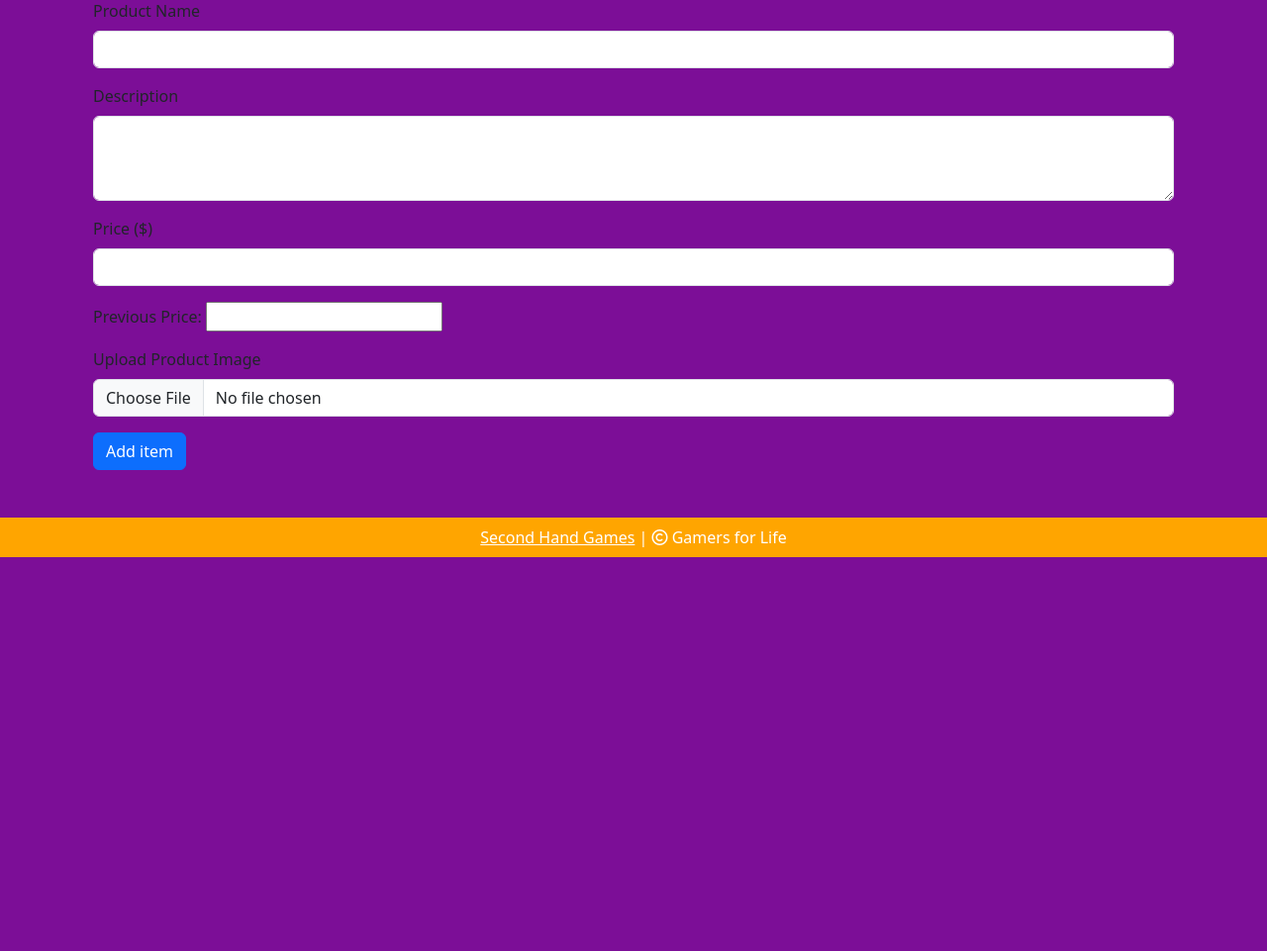
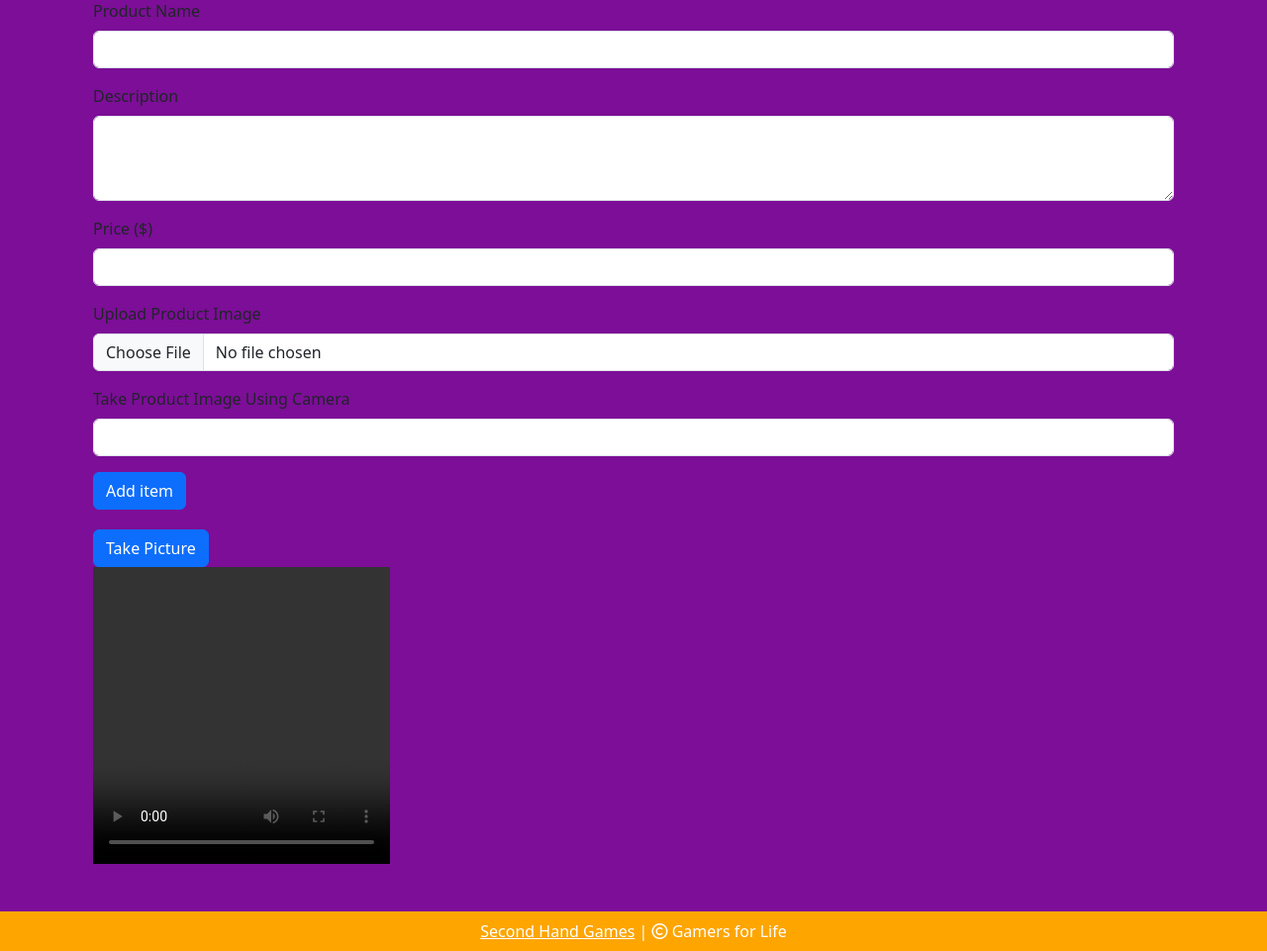
Before and after one commit to Natalie-LG05/Second-Hand-Games, a Flask app: page /add-item in a window 1280 px wide. Shown: the part 184-1145 px from the top of the page at 99% size. Before the commit the page ends 747 px from the top, so only its background shows below. Run offline with Flask 3, Linux system fonts and the light colour scheme; the visitor is signed in with stand-in values (Sample User, id 1); a map, chart or similar area stays blank; some libraries are stand-ins or nearby versions.

Commit message:
added camera functionality to add-shop-items

```diff
--- a/website/admin.py
+++ b/website/admin.py
@@ -23,11 +23,8 @@ def add_shop_items():
         if form.validate_on_submit():
             product_name = form.product_name.data
             current_price = form.current_price.data
-            previous_price = form.previous_price.data
-            in_stock = form.in_stock.data
-            flash_sale = form.flash_sale.data
 
-            file = form.product_picture.data
+            file = form.product_picture_file.data
 
             file_name = secure_filename(file.filename)
 
--- a/website/forms.py
+++ b/website/forms.py
@@ -29,10 +29,8 @@ class PasswordChangeForm(FlaskForm):
 class ShopItemsForm(FlaskForm):
     product_name = StringField('Name of Product', validators=[DataRequired()])
     current_price = FloatField('Current Price', validators=[DataRequired()])
-    previous_price = FloatField('Previous Price', validators=[DataRequired()])
-    in_stock = IntegerField('In Stock', validators=[DataRequired(), NumberRange(min=0)])
-    product_picture = FileField('Product Picture', validators=[DataRequired()])
-    flash_sale = BooleanField('Flash Sale')
+    product_picture_file = FileField('Product Picture File')
+    product_picture_camera = StringField('Product Picture Camera')
 
     add_product = SubmitField('Add Product')
     update_product = SubmitField('Update')
--- /dev/null
+++ b/website/static/CSS/template-styles/add-shop-items.css
@@ -0,0 +1,20 @@
+#capture-button {
+  margin-top: 20px;
+  margin-bottom: 0;
+}
+
+.camera-display-div {
+  display: grid;
+  grid-template-columns: 300px 300px;
+  align-items: center;
+  column-gap: 20px;
+  margin-top: 0;
+}
+
+#player {
+  padding-top: 0;
+}
+
+#canvas {
+  padding-top: 0;
+}
--- /dev/null
+++ b/website/static/js/camera.js
@@ -0,0 +1,21 @@
+const player = document.getElementById('player');
+const canvas = document.getElementById('canvas');
+const context = canvas.getContext('2d');
+const captureButton = document.getElementById('capture-button');
+const formCameraInput = document.querySelector('#camera-input-div #camera_input');
+
+const constraints = {
+    video: true,
+};
+
+captureButton.addEventListener('click', () => {
+// Draw the video frame to the canvas.
+    context.drawImage(player, 0, 0, canvas.width, canvas.height);
+    const imageDataURL = canvas.toDataURL('image/png');
+    formCameraInput.value = imageDataURL;
+});
+
+// Attach the video stream to the video element and autoplay.
+navigator.mediaDevices.getUserMedia(constraints).then((stream) => {
+    player.srcObject = stream;
+});
--- a/website/templates/add_shop_items.html
+++ b/website/templates/add_shop_items.html
@@ -2,8 +2,11 @@
 {% extends 'base.html' %}
 {% block content %}
 
+<link rel="stylesheet" href="{{ url_for('static', filename='css/template-styles/add-shop-items.css') }}">
+
 <div class="container mt-5">
     <h2>Add Shop Items</h2>
+
     <form method="POST" enctype="multipart/form-data">
         <div class="mb-3">
             <label for="name" class="form-label">Product Name</label>
@@ -21,18 +24,25 @@
         </div>
 
         <div class="mb-3">
-            <label for="previous_price">Previous Price:</label>
-            <input type="number" step="0.01" name="previous_price" id="previous_price">
-            <br>
+            <label for="image" class="form-label">Upload Product Image</label>
+            <input class="form-control" type="file" id="image_file" name="image_file" accept="image/*">
         </div>
 
-        <div class="mb-3">
-            <label for="image" class="form-label">Upload Product Image</label>
-            <input class="form-control" type="file" id="image" name="image" id="image" accept="image/*" required>
+        <div class="mb-3" id="camera-input-div">
+            <label for="camera" class="form-label">Take Product Image Using Camera</label>
+            <input class="form-control" type="text" id="camera_input" name="camera_input">
         </div>
-
         <button type="submit" class="btn btn-primary">Add item</button>
     </form>
+
+    <button id="capture-button" class="btn btn-primary">Take Picture</button>
+    <div class="camera-display-div">
+        <video id="player" height="300" width="300" controls playsinline autoplay></video>
+        <canvas id="canvas" width="300" height="225"></canvas>
+    </div>
+
+    <script src="{{ url_for( 'static', filename='js/camera.js') }}"></script>
 </div>
 
+
 {% endblock %}
--- a/website/views.py
+++ b/website/views.py
@@ -11,7 +11,9 @@ from werkzeug.security import check_password_hash, generate_password_hash
 from PIL import Image, ImageOps
 from flask_mail import Message, Mail
 from . import mail
-##############################################################################################################################################
+import base64
+from .forms import ShopItemsForm
+
 
 views = Blueprint('views', __name__)
 
@@ -19,11 +21,12 @@ API_PUBLISHABLE_KEY = 'YOUR_PUBLISHABLE_KEY'
 
 API_TOKEN = 'YOUR_API_TOKEN'
 
-##############################################################################################################################################
+
 def allowed_file(filename):
     return '.' in filename and \
             filename.rsplit('.',1)[1].lower() in {'png', 'jpg', 'jpeg', 'gif'}
-##############################################################################################################################################
+
+
 @views.route('/')
 def home():
 
@@ -31,7 +34,8 @@ def home():
 
     return render_template('home.html', items=items, cart=Cart.query.filter_by(user_id=current_user.id).all()
                            if current_user.is_authenticated else [])
-##############################################################################################################################################
+
+
 @views.route('/contact', methods=['GET','POST'])
 def contact():
     if request.method =='POST':
@@ -54,7 +58,6 @@ def contact():
     return render_template('contact.html')
 
 
-##############################################################################################################################################
 @views.route('/update_profile', methods=['POST'])
 @login_required
 def update_profile():
@@ -74,7 +77,8 @@ def update_profile():
         flash(f"Error updating profile: {e}", category='error')
 
     return redirect(url_for('views.profile'))
-##############################################################################################################################################
+
+
 @views.route('/change_password', methods=['POST'])
 @login_required
 def change_password():
@@ -100,7 +104,8 @@ def change_password():
         flash('Current password is incorrect.', category='error')
 
     return redirect(url_for('views.profile'))
-##############################################################################################################################################
+
+
 @views.route('/view_product/<int:product_id>')
 def view_product(product_id):
     product = Product.query.get_or_404(product_id)
@@ -114,50 +119,83 @@ def view_product(product_id):
         session['recently_viewed'] = recently_viewed
 
     return render_template('product_details.html', product=product)
-##############################################################################################################################################
+
+
 @views.route('/add-item',methods=['GET','POST'])
 @login_required
 def add_item():
     if request.method == 'POST':
+        print('form_submitted!')
+
         name = request.form.get('name')
         price = request.form.get('price')
         description = request.form.get('description')
-        image_file = request.files.get('image')
 
-        if not name or not price or not image_file:
+        # At least one of these fields is required to have data; if both have data than:
+        #   an uploaded image takes priority over an image taken with the user's camera via the website's interface
+        image_file = request.files.get('image_file')
+        image_data = request.form.get('camera_input')
+
+        if (not name) or (not price) or ((not image_file) and (not image_data)):  # requires that image_file or image_data is entered
             flash('Name, price, and image are required.',category='error')
             return render_template('add_shop_items.html', user=current_user)
 
-        if image_file and allowed_file(image_file.filename):
-            filename = secure_filename(image_file.filename)
-            filepath = os.path.join(app.config['UPLOAD_FOLDER'], filename)
-            os.makedirs(app.config['UPLOAD_FOLDER'], exist_ok=True)
+        image_bytes = None  # Defaults to None: when an image is uploaded
+        if image_file:
+            # If an image was uploaded, check that it is a valid file
+            if not allowed_file(image_file.filename):
+                flash('Invalid image format', category='error')
+        elif not image_file:
+            # If no image was uploaded, then use the image data from the image taken with the user's camera
+            image_data = image_data.split(',')[1]
+            image_bytes = base64.b64decode(image_data)
+
+        # Determine the filepath for the uploaded/taken image to be saved to within the server
+        # First, count the number of files in the uploads folder; the filename will be one higher than that amount
+        #   to ensure unique file names
+        files = os.listdir(app.config['UPLOAD_FOLDER'])
+        num_files = len(files)
+
+        filename = secure_filename(f'image_upload_{num_files+1}')
+        filepath = os.path.join(app.config['UPLOAD_FOLDER'], filename)
+        os.makedirs(app.config['UPLOAD_FOLDER'], exist_ok=True)
+
+        if image_file:
             image_file.save(filepath)
+        elif image_bytes:
+            # If no image was uploaded, then an image was taken using the user's camera
+            # Writes the image data bytes to the file
+            with open(filepath, 'w') as _:
+                pass
+            with open(filepath, 'wb') as f:
+                f.write(image_bytes)
 
-            try:
-                price = float(price)
-                previous_price_input = request.form.get('previous_price')
-                previous_price = float(previous_price_input) if previous_price_input else None
-                new_item = Product(
-                    product_name=name,
-                    current_price=price,
-                    description=description,
-                    image=filename, # saves the name not the path,
-                    user_id=current_user.id,
-                    previous_price=previous_price
-                )
-                db.session.add(new_item)
-                db.session.commit()
-                flash('Item added successfully!', category='success')
-                return redirect(url_for('views.shop'))
-            except ValueError:
-                flash('Invalid price format', category='error')
+        try:
+            price = float(price)
 
-        else:
-            flash('Invalid image format', category='error')
+            # Code to generate the AI price rating goes around here
+            # price_rating = 0
+
+            new_item = Product(
+                product_name=name,
+                current_price=price,
+                description=description,
+                image=filename,  # saves the name not the path,
+                user_id=current_user.id,
+
+                # Once the DB models are updated, the price rating will go here
+                # price_rating=price_rating,
+            )
+            db.session.add(new_item)
+            db.session.commit()
+            flash('Item added successfully!', category='success')
+            return redirect(url_for('views.shop'))
+        except ValueError:
+            flash('Invalid price format', category='error')
 
     return render_template('add_shop_items.html', user=current_user)
-##############################################################################################################################################
+
+
 @views.route('/profile', methods=['GET','POST'])
 @login_required
 def profile():
@@ -189,17 +227,20 @@ def profile():
         return redirect(url_for('views.profile'))
 
     return render_template('profile.html', user=current_user, orders=orders, recently_viewed=recently_viewed)
-##############################################################################################################################################
+
+
 @views.route('/shop')
 def shop():
     products = Product.query.all()
     return render_template('shop.html', products=products)
-##############################################################################################################################################
+
+
 @views.route('/product/<int:product_id>')
 def product_details(product_id):
     product = Product.query.get_or_404(product_id)
     return render_template('product_details.html', product=product)
-##############################################################################################################################################
+
+
 @views.route('/add-to-cart/<int:item_id>', methods=['POST'])
 @login_required
 def add_to_cart(item_id):
@@ -216,18 +257,21 @@ def add_to_cart(item_id):
         print(f"added to cart: {product.product_name}")
 
     return redirect(url_for('views.show_cart'))
-##############################################################################################################################################
+
+
 @views.route('/debug_cart')
 def debug_cart():
     cart_items = Cart.query.all()
     return "<br>".join([f"User: {item.user_id}, Product: {item.product_id}, Quantity: {item.quantity}" for item in cart_items])
-##############################################################################################################################################
+
+
 @views.route('/cart')
 @login_required
 def show_cart():
     cart_items = Cart.query.filter_by(user_id=current_user.id).all()
     return render_template('cart.html', cart=cart_items)
-##############################################################################################################################################
+
+
 @views.route('/pluscart')
 @login_required
 def plus_cart():
@@ -251,7 +295,8 @@ def plus_cart():
         }
 
         return jsonify(data)
-##############################################################################################################################################
+
+
 @views.route('/minuscart')
 @login_required
 def minus_cart():
@@ -275,7 +320,8 @@ def minus_cart():
         }
 
         return jsonify(data)
-##############################################################################################################################################
+
+
 @views.route('removecart')
 @login_required
 def remove_cart():
@@ -299,7 +345,8 @@ def remove_cart():
         }
 
         return jsonify(data)
-##############################################################################################################################################
+
+
 @views.route('/add-to-wishlist/<int:product_id>', methods=['POST'])
 @login_required
 def add_to_wishlist(product_id):
@@ -317,13 +364,15 @@ def add_to_wishlist(product_id):
         flash('This product is already in your wishlist.', category='warning')
 
     return redirect(url_for('views.product_details', product_id=product.id))
-##############################################################################################################################################
+
+
 @views.route('/wishlist')
 @login_required
 def wishlist():
     wishlist_items = Wishlist.query.filter_by(user_id=current_user.id).all()
     return render_template('wishlist.html', wishlist=wishlist_items)
-##############################################################################################################################################
+
+
 @views.route('/remove-from-wishlist/<int:item_id>', methods=['POST'])
 @ login_required
 def remove_from_wishlist(item_id):
@@ -337,7 +386,8 @@ def remove_from_wishlist(item_id):
         flash('You are not authorized to remove this item', category='danger')
 
     return redirect(url_for('views.wishlist'))
-##############################################################################################################################################
+
+
 @views.route('/place-order')
 @login_required
 def place_order():
@@ -382,13 +432,15 @@ def place_order():
     else:
         flash('Your cart is Empty')
         return redirect('/')
-##############################################################################################################################################
+
+
 @views.route('/orders')
 @login_required
 def order():
     orders = Order.query.filter_by(user_id=current_user.id).all()
     return render_template('orders.html', orders=orders)
-##############################################################################################################################################
+
+
 @views.route('/search', methods=['GET', 'POST'])
 def search():
     if request.method == 'POST':
```
